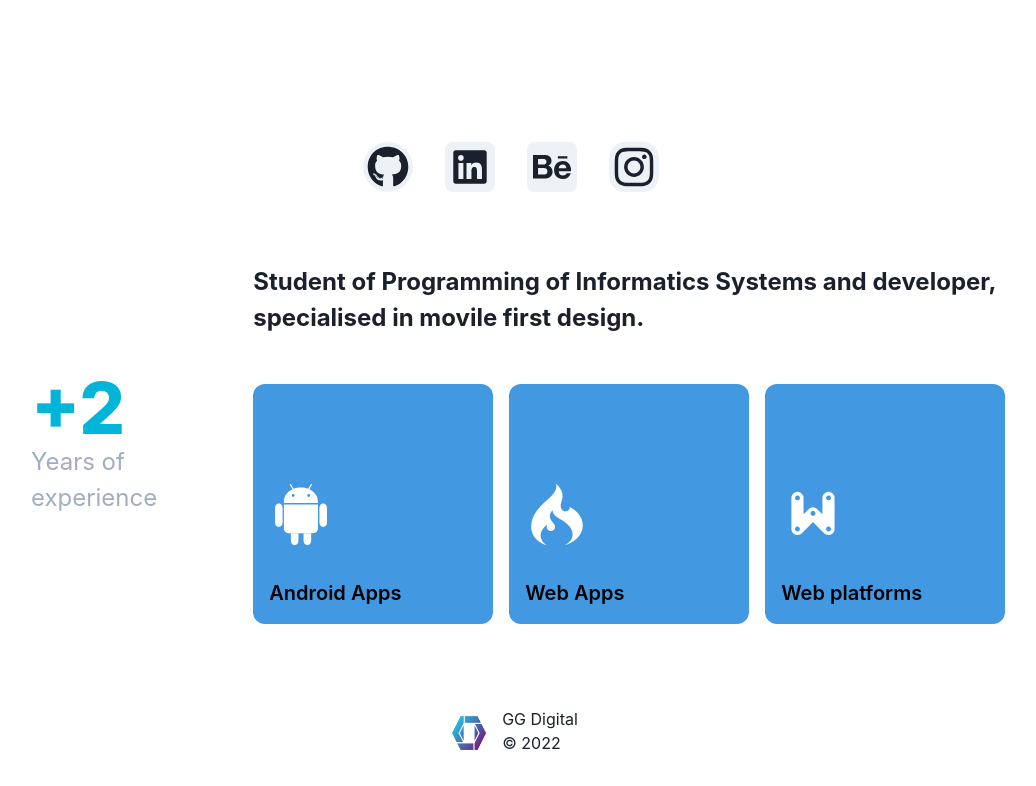
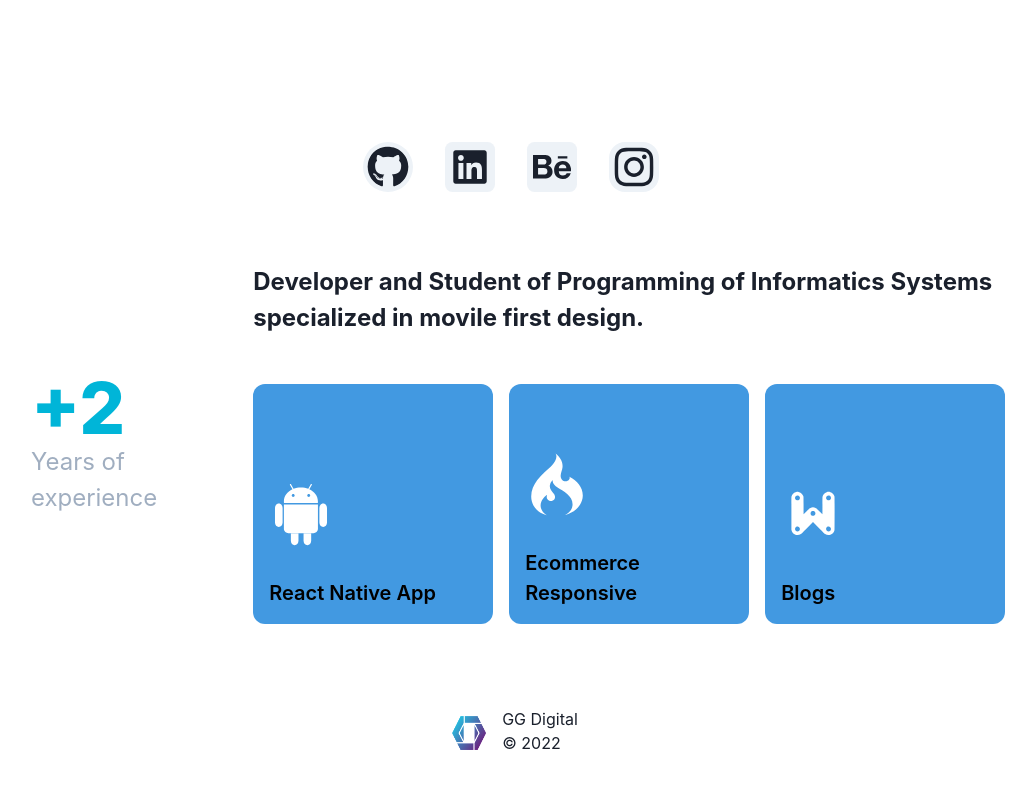
Before and after one commit to 1ggera/portfolio.v2.0, a React (Create React App) app: page / in a window 1280 px wide. Shown: the part 513-1299 px from the top of the page, without its empty margins (129-1165 px from the left). Built offline with nearby package versions, Linux system fonts and the light colour scheme.

Commit message:
modif description services

```diff
--- a/src/components/Profile.js
+++ b/src/components/Profile.js
@@ -15,27 +15,27 @@ function Profile(){
         <Text fontSize="2xl" color="gray.400">Years of experience</Text>
       </Box>
       <Box alignSelf="center" px="14" py="16">
-        <Text fontWeight="bold" fontSize="2xl">Student of Programming of Informatics Systems and developer, specialised in movile first design.
+        <Text fontWeight="bold" fontSize="2xl">Developer and Student of Programming of Informatics Systems specialized in movile first design.
         </Text>
         <Flex direction={isNotSmallerScreen ? "row" : "column"} mt={8} >
           <Flex alignSelf="center" rounded="xl" direction="column" mt={4} bg="blue.400" h="30vh" w="30vh" justify="flex-end" _hover={{ bg: "cyan.400", }}>
           <Icon color="white" p="4" as={DiAndroid} w="24" h="24" ></Icon>
             <Text color="black" p="4" fontSize="xl" fontWeight="semibold">
-              Android Apps
+              React Native App
             </Text>
           </Flex>
 
           <Flex alignSelf="center" rounded="xl" direction="column" mt={4} ml={isNotSmallerScreen ? 4 : 0} bg="blue.400" h="30vh" w="30vh" justify="flex-end" _hover={{ bg: "cyan.400", }}>
             <Icon color="white" p="4" as={DiCodeigniter} w="24" h="24"></Icon>
             <Text color="black" p="4" fontSize="xl" fontWeight="semibold">
-              Web Apps
+              Ecommerce Responsive
             </Text>
           </Flex>
 
           <Flex alignSelf="center" rounded="xl" direction="column" mt={4} ml={isNotSmallerScreen ? 4 : 0} bg="blue.400" h="30vh" w="30vh" justify="flex-end" _hover={{ bg: "cyan.400", }}>
           <Icon as={DiWebplatform} color="white" h="24" w="24" p="4"></Icon>
             <Text color="black" p="4" fontSize="xl" fontWeight="semibold">
-              Web platforms
+              Blogs
             </Text>
           </Flex>
         </Flex>
```
